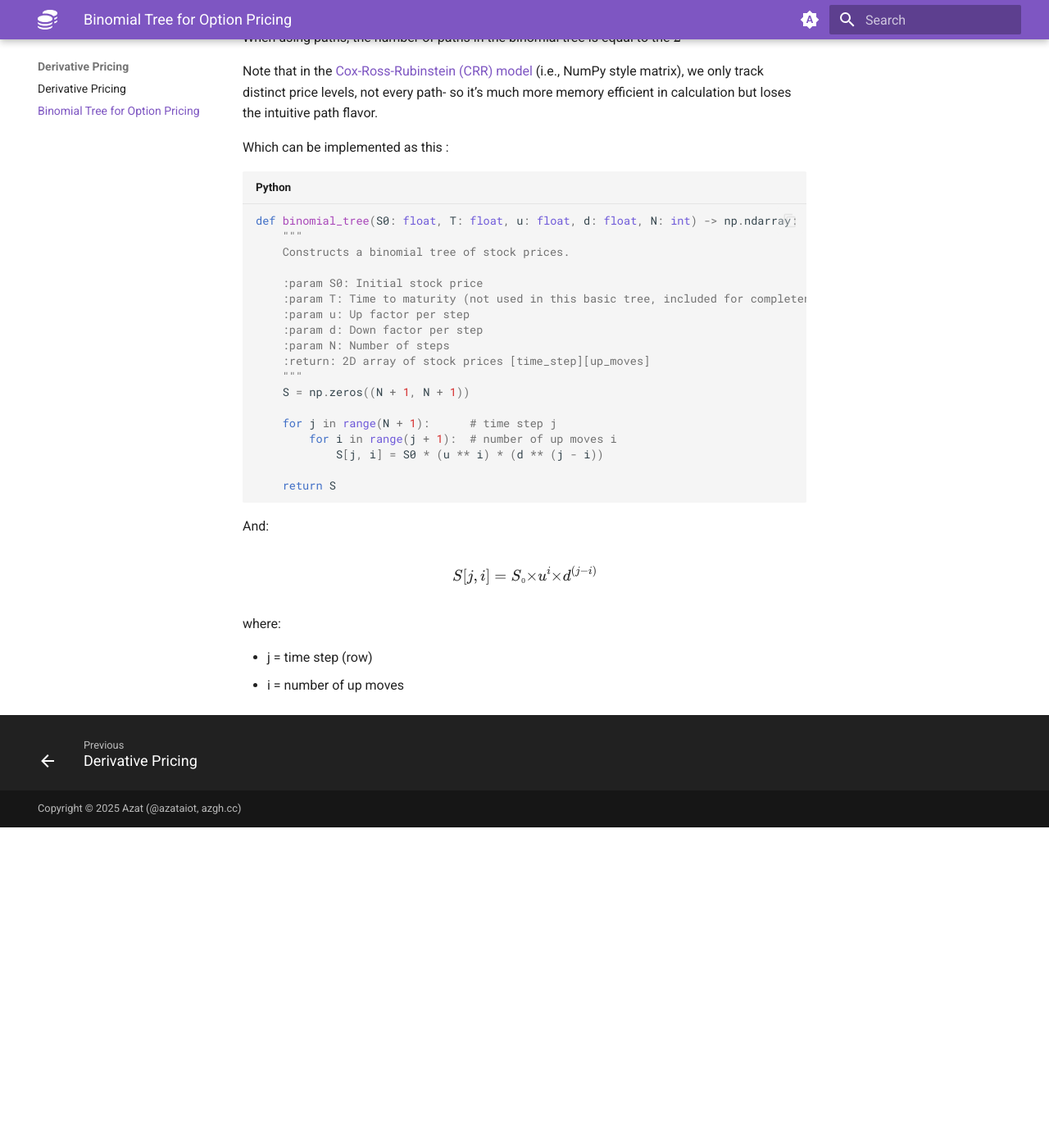
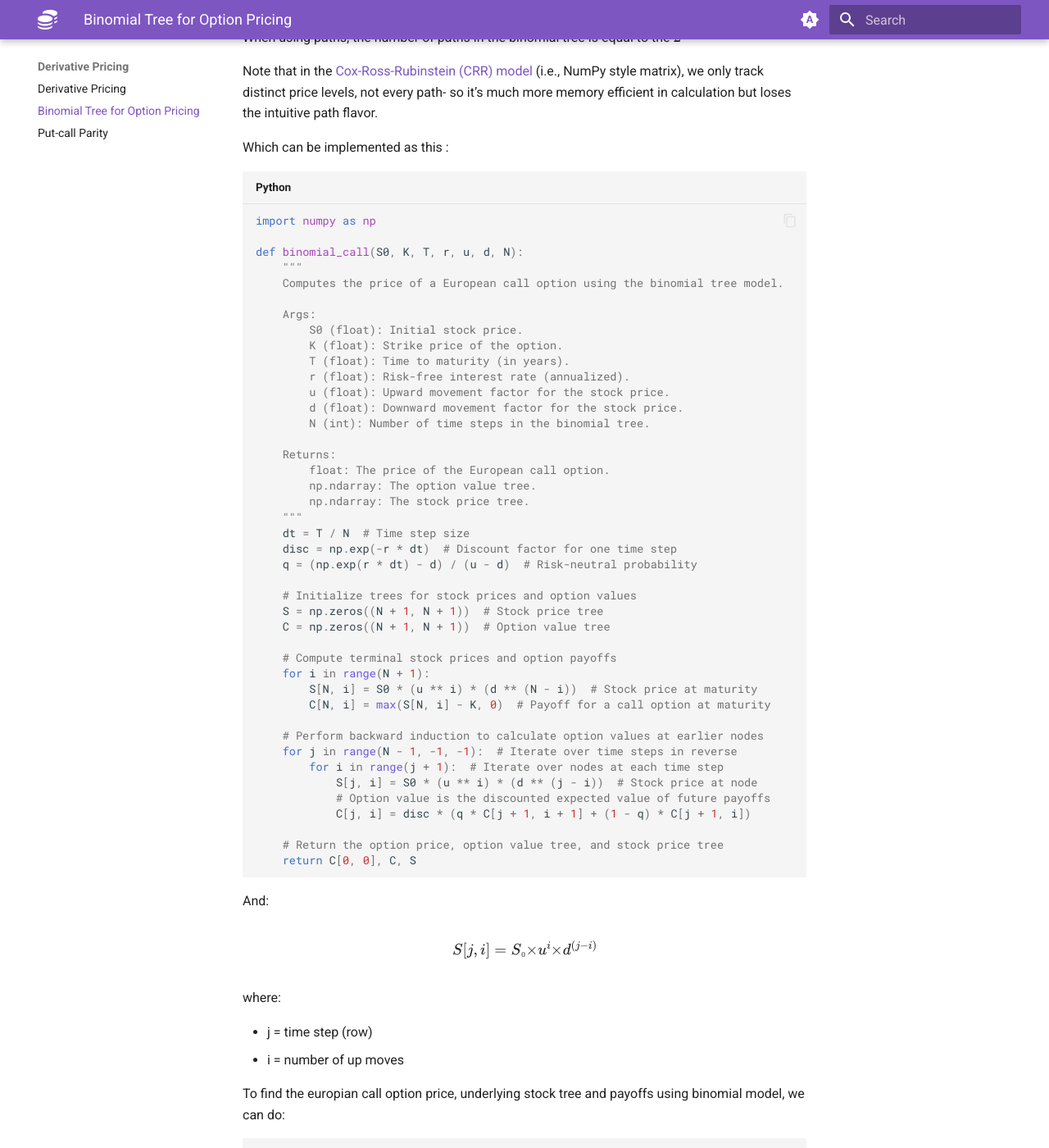
Before and after one commit to azataiot/wqu, an MkDocs documentation site: the page built from docs/Derivative Pricing/binomial-tree.md, in a window 1280 px wide and 1400 px high, scrolled down 853 px. Shown: the whole window at 82% size. Built offline with MkDocs 1.6.1 and Material for MkDocs 9.7.7, drawn with Linux system fonts in a browser that asks for light colours; before the commit the page ends 1862 px from its top, so only the background shows below that; some of the changed text lies outside the part shown.

````diff
--- a/docs/Derivative Pricing/binomial-tree.md
+++ b/docs/Derivative Pricing/binomial-tree.md
@@ -38,25 +38,48 @@
 Which can be implemented as this :
 
 ```python
+import numpy as np
 
-def binomial_tree(S0: float, T: float, u: float, d: float, N: int) -> np.ndarray:
+def binomial_call(S0, K, T, r, u, d, N):
     """
-    Constructs a binomial tree of stock prices.
+    Computes the price of a European call option using the binomial tree model.
 
-    :param S0: Initial stock price
-    :param T: Time to maturity (not used in this basic tree, included for completeness)
-    :param u: Up factor per step
-    :param d: Down factor per step
-    :param N: Number of steps
-    :return: 2D array of stock prices [time_step][up_moves]
+    Args:
+        S0 (float): Initial stock price.
+        K (float): Strike price of the option.
+        T (float): Time to maturity (in years).
+        r (float): Risk-free interest rate (annualized).
+        u (float): Upward movement factor for the stock price.
+        d (float): Downward movement factor for the stock price.
+        N (int): Number of time steps in the binomial tree.
+
+    Returns:
+        float: The price of the European call option.
+        np.ndarray: The option value tree.
+        np.ndarray: The stock price tree.
     """
-    S = np.zeros((N + 1, N + 1))
+    dt = T / N  # Time step size
+    disc = np.exp(-r * dt)  # Discount factor for one time step
+    q = (np.exp(r * dt) - d) / (u - d)  # Risk-neutral probability
 
-    for j in range(N + 1):      # time step j
-        for i in range(j + 1):  # number of up moves i
-            S[j, i] = S0 * (u ** i) * (d ** (j - i))
+    # Initialize trees for stock prices and option values
+    S = np.zeros((N + 1, N + 1))  # Stock price tree
+    C = np.zeros((N + 1, N + 1))  # Option value tree
 
-    return S
+    # Compute terminal stock prices and option payoffs
+    for i in range(N + 1):
+        S[N, i] = S0 * (u ** i) * (d ** (N - i))  # Stock price at maturity
+        C[N, i] = max(S[N, i] - K, 0)  # Payoff for a call option at maturity
+
+    # Perform backward induction to calculate option values at earlier nodes
+    for j in range(N - 1, -1, -1):  # Iterate over time steps in reverse
+        for i in range(j + 1):  # Iterate over nodes at each time step
+            S[j, i] = S0 * (u ** i) * (d ** (j - i))  # Stock price at node
+            # Option value is the discounted expected value of future payoffs
+            C[j, i] = disc * (q * C[j + 1, i + 1] + (1 - q) * C[j + 1, i])
+
+    # Return the option price, option value tree, and stock price tree
+    return C[0, 0], C, S
 ```
 
 And:
@@ -71,3 +94,15 @@
 
 - j = time step (row)
 - i = number of up moves
+
+
+
+To find the europian call option price, underlying stock tree and payoffs using binomial model, we can do:
+
+```python
+from wqu.dp.binomial import binomial_call
+
+
+# binomial_call(S0, K, T, r, u, d, N)
+c0,_,_ = binomial_call(100, 90, 10, 0, 1.2, 0.8, 10)
+```
````
Also changed, not shown: docs/Derivative Pricing/put-call-parity.md (added, +134 -0 lines), 3 other files.
